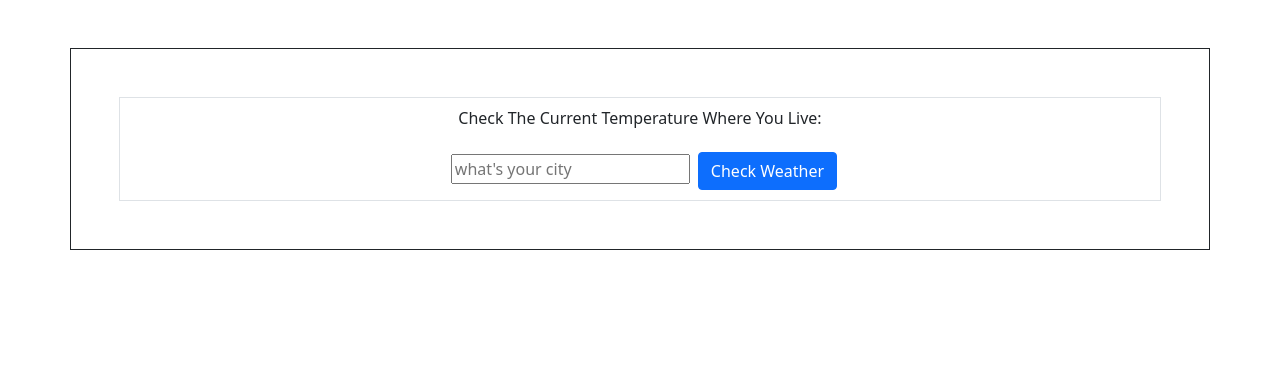
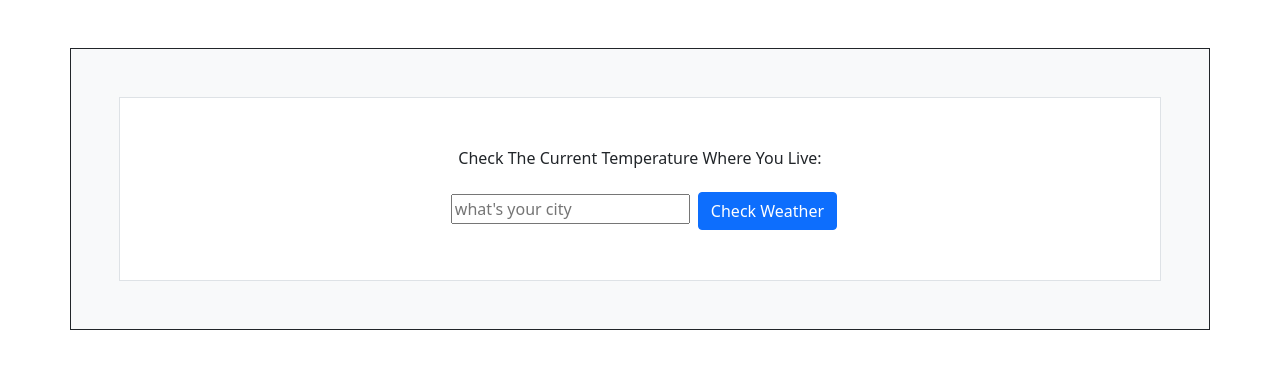
Before and after one commit to adil-sadout/react-weather-app, a React (Create React App) app: page / in a window 1280 px wide. Shown: the top 368 px of the page. Built offline with nearby package versions, Linux system fonts and the light colour scheme.

Commit message:
added some background colors

```diff
--- a/src/App.js
+++ b/src/App.js
@@ -47,7 +47,7 @@
   //BETTER API FOR WEATHER https://openweathermap.org/appid
 
   return (
-    <div class="container mt-5 mb-5 p-5 border border-dark">
+    <div class="container mt-5 mb-5 p-5 border border-dark bg-light">
 
         <Wrapper onFetchLongLatApi={fetchLongLatApi} setLocation={setLocation} location={location} fetchedLocation={fetchedLocation} apiResponse={apiResponse.daily} fetchSuccess={fetchSuccess} />
     </div>
--- a/src/components/SearchWeather.js
+++ b/src/components/SearchWeather.js
@@ -13,7 +13,7 @@
     }
 
     return(
-        <div className="text-center border p-2">
+        <div className="text-center border pb-5 pt-5 bg-white">
             <label>
                 <p> Check The Current Temperature Where You Live: </p>
                 <input className="m-2" onKeyDown={keyboardClick} placeholder="what's your city" value={location} onChange={(e)=>setLocation(e.target.value)} />
--- a/src/components/dates/DateWeather.js
+++ b/src/components/dates/DateWeather.js
@@ -7,7 +7,7 @@
   //console.log(forecast)
 
     return (
-      <div className="col-md-5 mx-auto g-4 border border-dark p-5">
+      <div className="col-md-5 mx-auto g-4 border border-dark p-5 bg-white">
           <h3>{onDateEpochConverter(forecast.dt,0,11)}</h3>
           <p>Low: {forecast.temp.min} °C</p>
           <p>High: {forecast.temp.max} °C</p>
```
